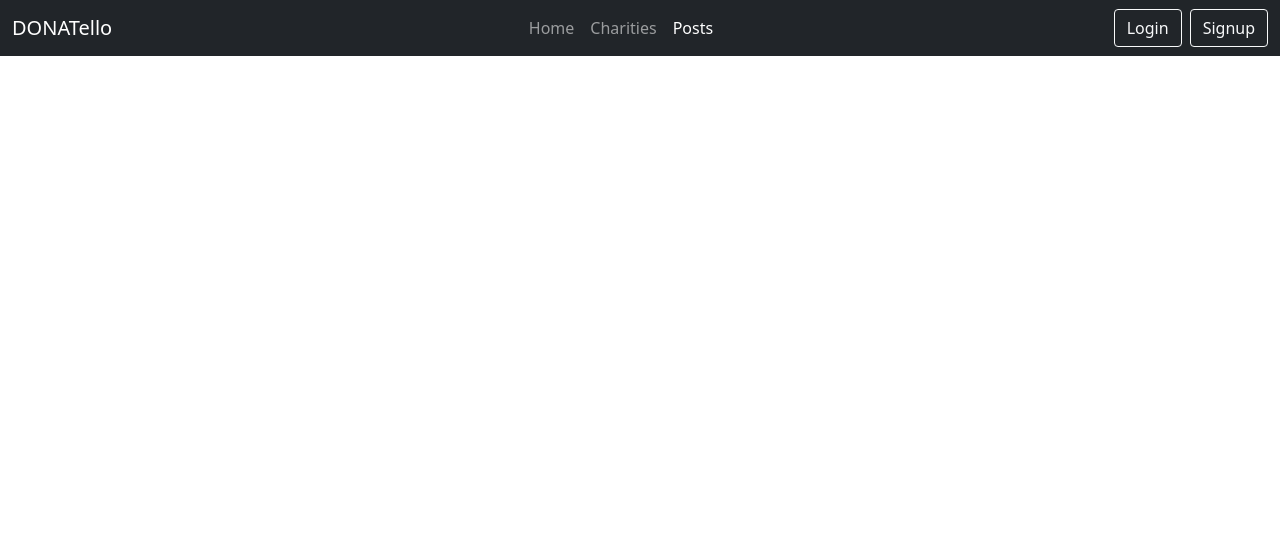
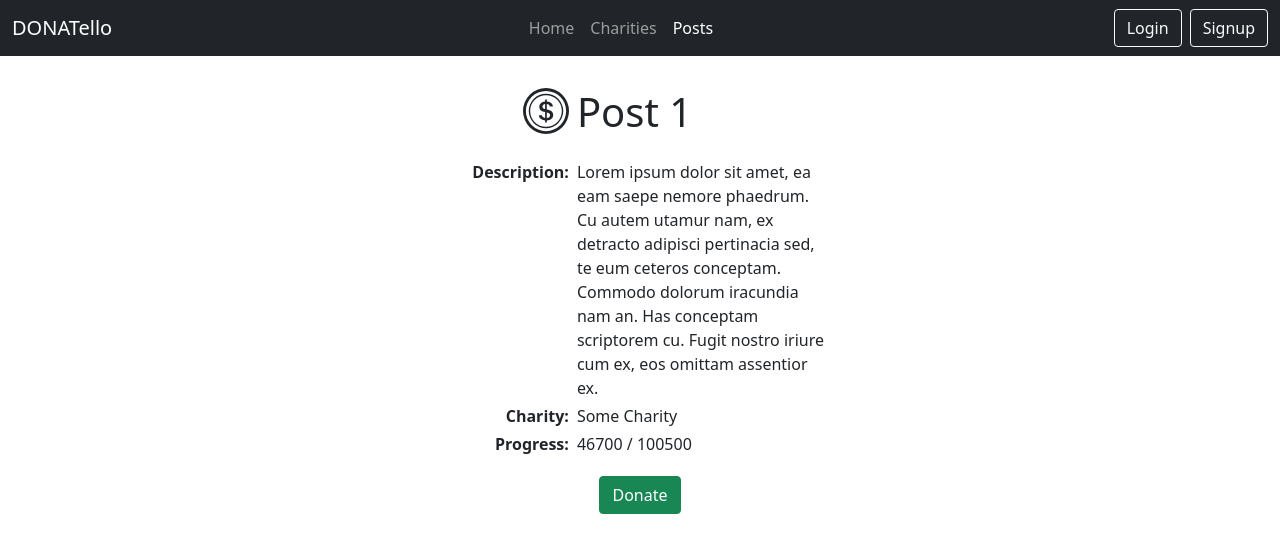
Before and after one commit to ITA-Dnipro/Dp-Retraining-Python, a React (Create React App) app in the folder frontend/: page /posts/abc12301 in a window 1280 px wide. Shown: the top 552 px of the page. Built offline with nearby package versions, Linux system fonts and the light colour scheme.

Commit message:
Improve posts

```diff
--- a/frontend/src/App.js
+++ b/frontend/src/App.js
@@ -4,7 +4,8 @@ import './App.css';
 import Header from './components/Header/Header';
 import Login from './components/Auth/Login';
 import Signup from './components/Auth/Signup';
-import Posts from './components/Posts';
+import Posts from './components/Posts/Posts';
+import Post from './components/Posts/Post';
 import Charities from './components/Charity/Charities';
 import Home from './components/Home';
 import Profile from './components/Profile/Profile';
@@ -34,6 +35,7 @@ const App = () => {
           <Route exact path="/" element={<Home />} />
           <Route path="/home" element={<Home />} />
           <Route path="/posts" element={<Posts />} />
+          <Route path="/posts/:postId" element={<Post />} />
           <Route path="/charities" element={<Charities />} />
           <Route path="/charities/:charityId" element={<Charity />} />
           <Route path="/profile" element={<Profile />} />
--- a/frontend/src/components/Charity/Charity.jsx
+++ b/frontend/src/components/Charity/Charity.jsx
@@ -42,12 +42,36 @@ const Charity = () => {
 
                         <div className="d-flex flex-row w-100 my-1">
                             <div className="col-4 text-end me-1">
+                                <b>Rating:{' '}</b>
+                            </div>
+                            <div className="col-7">
+                                <svg xmlns="http://www.w3.org/2000/svg" width="16" height="16" fill="currentColor" className="bi bi-star-fill" viewBox="0 0 16 16">
+                                    <path d="M3.612 15.443c-.386.198-.824-.149-.746-.592l.83-4.73L.173 6.765c-.329-.314-.158-.888.283-.95l4.898-.696L7.538.792c.197-.39.73-.39.927 0l2.184 4.327 4.898.696c.441.062.612.636.282.95l-3.522 3.356.83 4.73c.078.443-.36.79-.746.592L8 13.187l-4.389 2.256z"/>
+                                </svg>
+                                <svg xmlns="http://www.w3.org/2000/svg" width="16" height="16" fill="currentColor" className="bi bi-star-fill" viewBox="0 0 16 16">
+                                    <path d="M3.612 15.443c-.386.198-.824-.149-.746-.592l.83-4.73L.173 6.765c-.329-.314-.158-.888.283-.95l4.898-.696L7.538.792c.197-.39.73-.39.927 0l2.184 4.327 4.898.696c.441.062.612.636.282.95l-3.522 3.356.83 4.73c.078.443-.36.79-.746.592L8 13.187l-4.389 2.256z"/>
+                                </svg>
+                                <svg xmlns="http://www.w3.org/2000/svg" width="16" height="16" fill="currentColor" className="bi bi-star-fill" viewBox="0 0 16 16">
+                                    <path d="M3.612 15.443c-.386.198-.824-.149-.746-.592l.83-4.73L.173 6.765c-.329-.314-.158-.888.283-.95l4.898-.696L7.538.792c.197-.39.73-.39.927 0l2.184 4.327 4.898.696c.441.062.612.636.282.95l-3.522 3.356.83 4.73c.078.443-.36.79-.746.592L8 13.187l-4.389 2.256z"/>
+                                </svg>
+                                <svg xmlns="http://www.w3.org/2000/svg" width="16" height="16" fill="currentColor" className="bi bi-star-fill" viewBox="0 0 16 16">
+                                    <path d="M3.612 15.443c-.386.198-.824-.149-.746-.592l.83-4.73L.173 6.765c-.329-.314-.158-.888.283-.95l4.898-.696L7.538.792c.197-.39.73-.39.927 0l2.184 4.327 4.898.696c.441.062.612.636.282.95l-3.522 3.356.83 4.73c.078.443-.36.79-.746.592L8 13.187l-4.389 2.256z"/>
+                                </svg>
+                                <svg xmlns="http://www.w3.org/2000/svg" width="16" height="16" fill="currentColor" className="bi bi-star-half" viewBox="0 0 16 16">
+                                    <path d="M5.354 5.119 7.538.792A.516.516 0 0 1 8 .5c.183 0 .366.097.465.292l2.184 4.327 4.898.696A.537.537 0 0 1 16 6.32a.548.548 0 0 1-.17.445l-3.523 3.356.83 4.73c.078.443-.36.79-.746.592L8 13.187l-4.389 2.256a.52.52 0 0 1-.146.05c-.342.06-.668-.254-.6-.642l.83-4.73L.173 6.765a.55.55 0 0 1-.172-.403.58.58 0 0 1 .085-.302.513.513 0 0 1 .37-.245l4.898-.696zM8 12.027a.5.5 0 0 1 .232.056l3.686 1.894-.694-3.957a.565.565 0 0 1 .162-.505l2.907-2.77-4.052-.576a.525.525 0 0 1-.393-.288L8.001 2.223 8 2.226v9.8z"/>
+                                </svg>
+                            </div>
+                        </div>
+
+                        <div className="d-flex flex-row w-100 my-1">
+                            <div className="col-4 text-end me-1">
                                 <b>Description:{' '}</b>
                             </div>
                             <div className="col-7">
                                 {charityInfo.description}
                             </div>
                         </div>
+
                         <div className="d-flex flex-row w-100 my-1">
                             <div className="col-4 text-end me-1">
                                 <b>Email:{' '}</b>
--- a/frontend/src/components/Posts.jsx
+++ /dev/null
@@ -1,12 +0,0 @@
-import React from 'react';
-
-
-const Posts = () => {
-    return (
-        <div>
-            Posts content
-        </div>
-    )
-}
-
-export default Posts;
--- /dev/null
+++ b/frontend/src/components/Posts/Post.jsx
@@ -0,0 +1,64 @@
+import React, { useState, useEffect } from 'react';
+import { useParams } from "react-router-dom";
+import { Button } from 'react-bootstrap';
+import PostIcon from './PostIcon';
+
+const Post = () => {
+    const [postInfo, setPostInfo] = useState({
+        "title": "Post 1",
+        "description": "Lorem ipsum dolor sit amet, ea eam saepe nemore phaedrum. Cu autem utamur nam, ex detracto adipisci pertinacia sed, te eum ceteros conceptam. Commodo dolorum iracundia nam an. Has conceptam scriptorem cu. Fugit nostro iriure cum ex, eos omittam assentior ex.",
+        "goal": 100500,
+        "balance": 46700
+    });
+
+    const params = useParams();
+
+    return (
+        <>
+            <div className="post pt-4">
+                <div className="col-4 mx-auto">
+                    <div className="post-info">
+                        <div className="d-flex flex-row w-100 mt-2 mb-3">
+                            <div className="col-4 text-end me-2">
+                                <PostIcon width="46" height="46" />
+                            </div>
+                            <div className="col-7 mt-auto text-start">
+                                <h1>{postInfo.title}</h1>
+                            </div>
+                        </div>
+
+                        <div className="d-flex flex-row w-100 my-1">
+                            <div className="col-4 text-end me-2">
+                                <b>Description:{' '}</b>
+                            </div>
+                            <div className="col-7 text-start">
+                                {postInfo.description}
+                            </div>
+                        </div>
+                        <div className="d-flex flex-row w-100 my-1">
+                            <div className="col-4 text-end me-2">
+                                <b>Charity:{' '}</b>
+                            </div>
+                            <div className="col-7 text-start">
+                                Some Charity
+                            </div>
+                        </div>
+                        <div className="d-flex flex-row w-100 my-1">
+                            <div className="col-4 text-end me-2">
+                                <b>Progress:{' '}</b>
+                            </div>
+                            <div className="col-7 text-start">
+                                {postInfo.balance+" / "+postInfo.goal}
+                            </div>
+                        </div>
+                        <Button variant="success" className="mt-3">
+                              Donate
+                        </Button>
+                    </div>
+                </div>
+            </div>
+        </>
+    );
+}
+
+export default Post;
--- /dev/null
+++ b/frontend/src/components/Posts/PostIcon.jsx
@@ -0,0 +1,15 @@
+import React from 'react';
+
+const PostIcon = ({width, height}) => {
+    return (
+        <div>
+            <svg xmlns="http://www.w3.org/2000/svg" width={width} height={height} fill="currentColor" className="bi bi-coin" viewBox="0 0 16 16">
+                <path d="M5.5 9.511c.076.954.83 1.697 2.182 1.785V12h.6v-.709c1.4-.098 2.218-.846 2.218-1.932 0-.987-.626-1.496-1.745-1.76l-.473-.112V5.57c.6.068.982.396 1.074.85h1.052c-.076-.919-.864-1.638-2.126-1.716V4h-.6v.719c-1.195.117-2.01.836-2.01 1.853 0 .9.606 1.472 1.613 1.707l.397.098v2.034c-.615-.093-1.022-.43-1.114-.9H5.5zm2.177-2.166c-.59-.137-.91-.416-.91-.836 0-.47.345-.822.915-.925v1.76h-.005zm.692 1.193c.717.166 1.048.435 1.048.91 0 .542-.412.914-1.135.982V8.518l.087.02z"/>
+                <path d="M8 15A7 7 0 1 1 8 1a7 7 0 0 1 0 14zm0 1A8 8 0 1 0 8 0a8 8 0 0 0 0 16z"/>
+                <path d="M8 13.5a5.5 5.5 0 1 1 0-11 5.5 5.5 0 0 1 0 11zm0 .5A6 6 0 1 0 8 2a6 6 0 0 0 0 12z"/>
+            </svg>
+        </div>
+    )
+}
+
+export default PostIcon;
--- /dev/null
+++ b/frontend/src/components/Posts/Posts.jsx
@@ -0,0 +1,92 @@
+import React, { useState, useEffect } from 'react';
+import {Link} from 'react-router-dom';
+import PostIcon from './PostIcon';
+
+const Posts = () => {
+    const [postsState, setPostsState] = useState([
+        {
+            "id": "abc12301",
+            "title": "Post 1",
+            "description": "Description of post 1",
+            "goal": 100,
+            "balance": 40
+        },
+        {
+            "id": "abc12302",
+            "title": "Post 2",
+            "description": "Description of post 2",
+            "goal": 100,
+            "balance": 20
+        },
+        {
+            "id": "abc12303",
+            "title": "Post 3",
+            "description": "Description of post 3",
+            "goal": 100,
+            "balance": 70
+        },
+        {
+            "id": "abc12304",
+            "title": "Post 4",
+            "description": "Description of post 4",
+            "goal": 100,
+            "balance": 10
+        },
+        {
+            "id": "abc12305",
+            "title": "Post 5",
+            "description": "Description of post 5",
+            "goal": 100,
+            "balance": 90
+        },
+    ]);
+//    const [isCreationFormVisible, setIsCreationFormVisible] = useState(false);
+
+    useEffect(() => {
+        loadCharities();
+    }, []);
+
+    const loadCharities = () => {
+
+    }
+
+    const postCard = (id, title, description) => {
+        return (
+            <div key={id} className="charity-card d-flex flex-row mx-auto my-4 border border-dark rounded">
+                <div className="col-4 mx-auto my-2">
+                    <PostIcon width="46" height="46" />
+                </div>
+                <div className="col-6 mx-auto my-2">
+                    <div className="text-left"><h3>{title}</h3></div>
+                    <Link to={"/posts/"+id}>Details</Link>
+                </div>
+            </div>
+        );
+    }
+
+    const postsList = () => {
+        const postsCards = postsState.map(post => {
+            return postCard(
+                post.id,
+                post.title,
+                post.description,
+            );
+        });
+        return (
+            <div className="charity-list">
+                {postsCards}
+            </div>
+        );
+    }
+
+
+    return (
+        <div>
+            <div className="col-4 col-lg-2 mx-auto pt-4">
+                {postsList()}
+            </div>
+        </div>
+    )
+}
+
+export default Posts;
```
